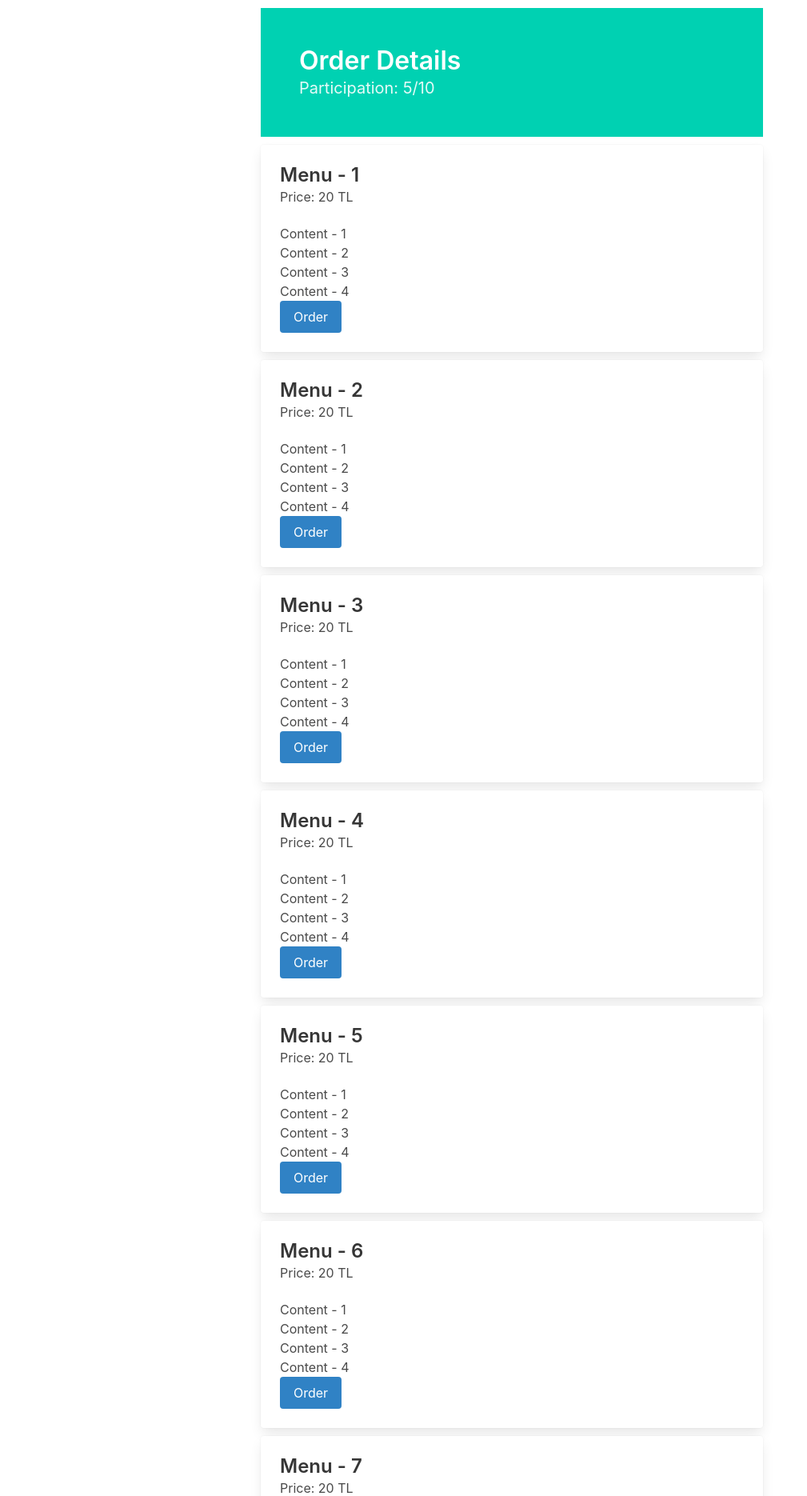
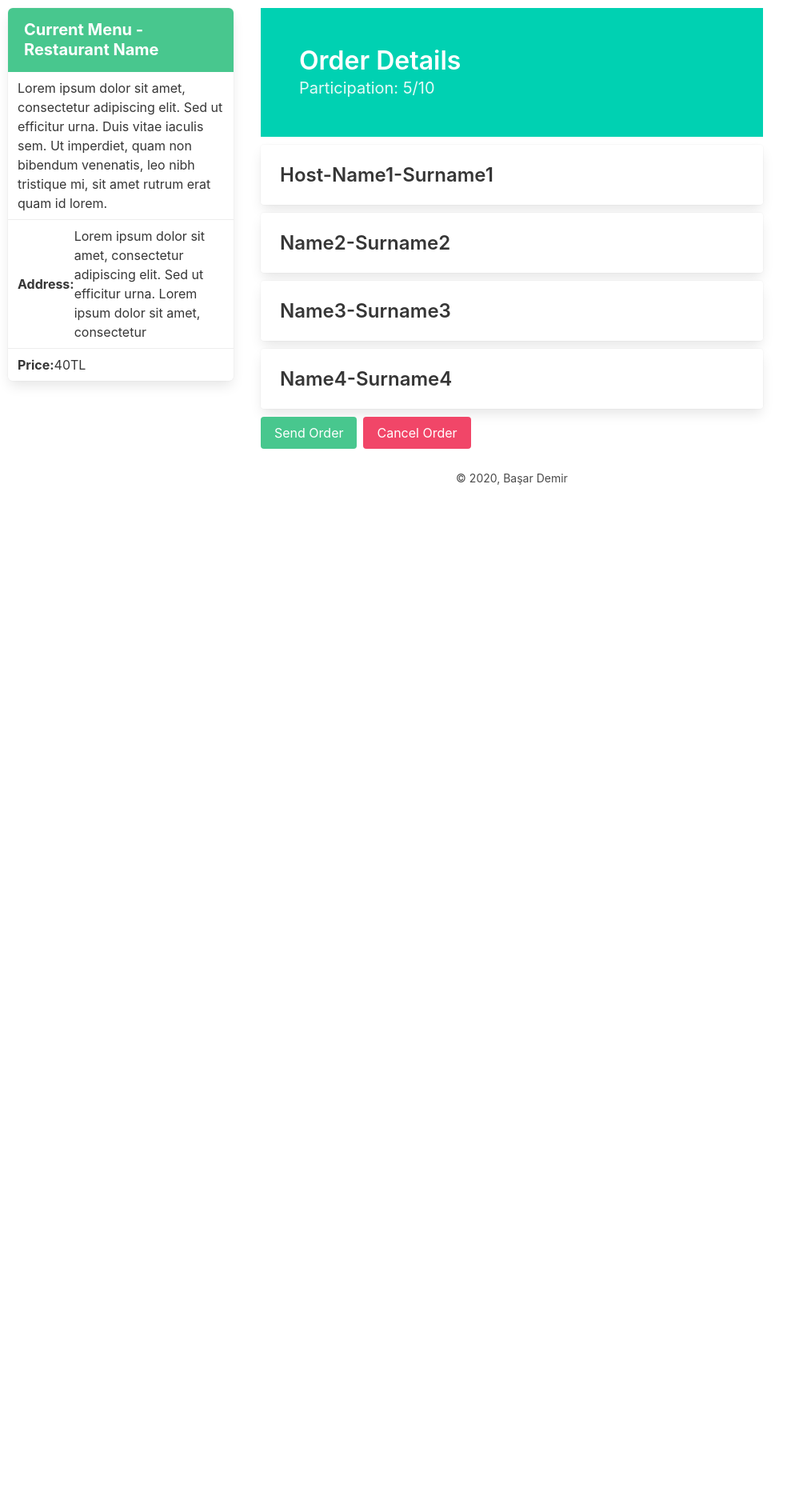
Before and after one commit to basardemir/Co-Food, a Flask app: page /wait-room in a window 1280 px wide. Shown: the part 56-1926 px from the top of the page at 80% size, without its empty margins (0-1009 px from the left). After the commit the page ends 662 px from the top, so only its background shows below. Run offline with Flask 2, Linux system fonts and the light colour scheme; some libraries are stand-ins or nearby versions.

Commit message:
Wait room updated.

```diff
--- a/templates/wait_room.html
+++ b/templates/wait_room.html
@@ -4,6 +4,19 @@
 
 {% endblock %}
 {% block left_area %}
+    <article class="panel is-success">
+        <p class="panel-heading">
+            Current Menu - Restaurant Name
+        </p>
+        <p class="panel-block">Lorem ipsum dolor sit amet, consectetur
+            adipiscing elit. Sed ut efficitur urna. Duis vitae iaculis
+            sem. Ut imperdiet, quam non bibendum venenatis, leo nibh
+            tristique mi, sit amet rutrum erat quam id lorem.</p>
+        <p class="panel-block"><span style="font-weight: bold">Address: </span> Lorem ipsum dolor sit amet, consectetur
+            adipiscing elit. Sed ut efficitur urna. Lorem ipsum dolor sit amet, consectetur</p>
+        <p class="panel-block"><span style="font-weight: bold">Price: </span> 40TL</p>
+
+    </article>
 {% endblock %}
 {% block middle %}
     <section class="hero is-primary">
@@ -18,25 +31,28 @@
             </div>
         </div>
     </section>
-    {% for i in range(1,10) %}
+    {% for i in range(1,5) %}
         <div class="card">
             <div class="card-content">
                 <div class="media">
                     <div class="media-content">
-                        <p class="title is-4">Menu - {{ i }}</p>
-                        <p class="subtitle is-6">Price: 20 TL</p>
-                        <ul>
-                            {% for i in range(1,5) %}
-                                <li>Content - {{ i }}</li>
-                            {% endfor %}
-                        </ul>
-                        <button class="button is-info is-active">Order</button>
+                        {% if i == 1 %}
+                            <p class="title is-4">Host-Name{{ i }}-Surname{{ i }}</p>
+                        {% endif %}
+                        {% if i != 1 %}
+                            <p class="title is-4">Name{{ i }}-Surname{{ i }}</p>
+                        {% endif %}
                     </div>
                 </div>
             </div>
         </div>
+    {% endfor %}
 
-    {% endfor %}
+
+<div class="buttons">
+  <button class="button is-success">Send Order</button>
+  <button class="button is-danger">Cancel Order</button>
+</div>
 
 {% endblock %}
 {% block right_area %}
```
